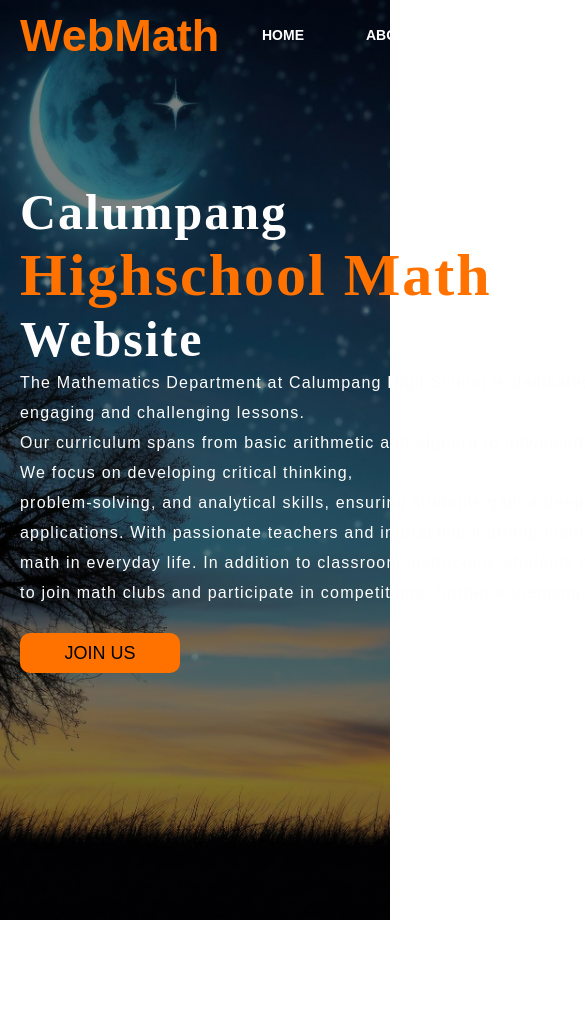
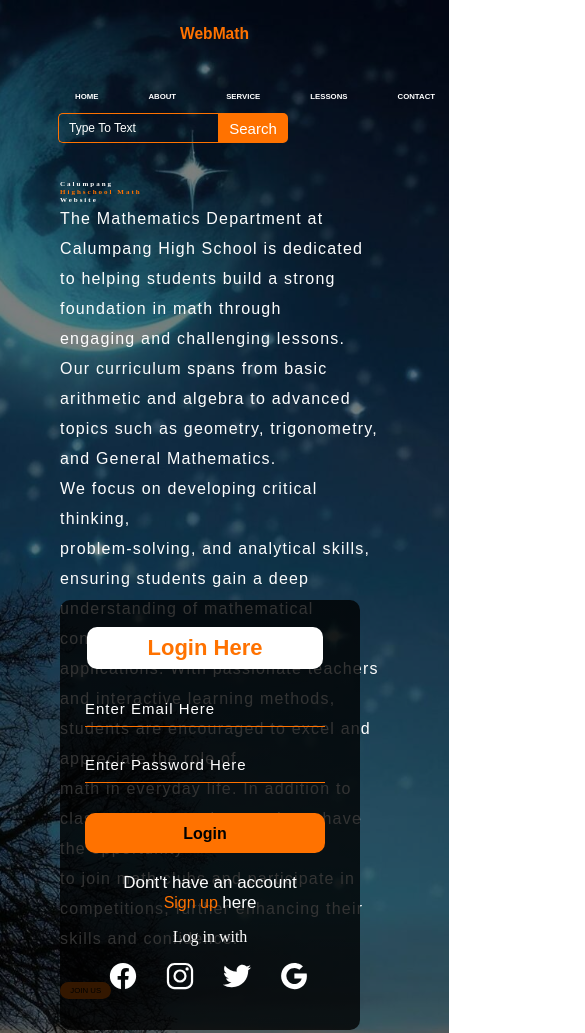
Before and after one commit to CHSMATH/education, a plain HTML site: page index.html in a window 390 px wide. Shown: the top 1033 px of the page, 585 px wide, since content can reach past the window. Before the commit the page ends 920 px from the top, so only its background shows below. Drawn offline with nearby package versions, Linux system fonts and the light colour scheme.

Commit message:
Update style.css

```diff
--- a/style.css
+++ b/style.css
@@ -5,7 +5,7 @@
 }
 
 .main{
-    width: 100%;
+    width: 110%;
     background: linear-gradient(to top, rgba(0,0,0,0.5)50%,rgba(0,0,0,0.5)50%), url(1.jpeg);
     background-position: center;
     background-size: cover;
@@ -165,7 +165,7 @@ ul li a:hover{
     background: linear-gradient(to top, rgba(0,0,0,0.8)50%,rgba(0,0,0,0.8)50%);
     position: absolute;
     top: -20px;
-    left: 1200px;
+    left: 870px;
     border-radius: 10px;
     padding: 25px;
 }
@@ -263,3 +263,228 @@ ul li a:hover{
     padding-bottom: 10px;
     text-align: center;
 }
+
+@media screen and (max-width:1200px) {
+    /*Normal Screen*/
+
+    .navbar{
+        width: 100%;
+        height: 100px;
+    }
+    ul{
+        margin-left: 30px;
+    }
+    ul li{
+        margin-left: 60px;
+    }
+    ul li a{
+        font-size: 1.6vw;
+    }
+
+    .search{
+        margin-top: 3px;
+        margin-left: 290px;
+    }
+    .srch{
+        height: 40px;
+        width: 190px;
+        font-size: 14px;
+    }
+    .brn{
+        height: 40px;
+        width: 80px;
+    }
+
+    .content{
+        width: 100%;
+    }
+    .content h1, .content span{
+        font-size: 4.5vw;
+    }
+    .content .cn{
+        width: 13%;
+        height: 3.5vw;
+        font-size: 1.8vw;
+    }
+    .content a{
+        font-size: 1.6vw;
+    }
+}
+
+@media screen and (max-width:1170px) {
+    /*Login-box*/
+
+    .main{
+        padding-left: 20px;
+        height: 180vh;
+    }
+    .form{
+        margin-left: -30px;
+        width: 250px;
+        height: 380px;
+        background: linear-gradient(to top, rgba(0,0,0,0.8)50%,rgba(0,0,0,0.8)50%);
+        position: absolute;
+        top: 420px;
+        left: 50px;
+        border-radius: 10px;
+        padding: 25px;
+    }
+    .form input{
+        width: 240px;
+        height: 35px;
+        background: transparent;
+        border-bottom: 1px solid #ff7200;
+        border-top: none;
+        border-right: none;
+        border-left: none;
+        color: #fff;
+        font-size: 15px;
+        letter-spacing: 1px;
+        margin-top: 20px;
+        font-family: sans-serif;
+    }
+    .btnn a{
+        font-size: 16px;
+    }
+    .form .link a{
+        font-size: 16px;
+    }
+}
+
+@media screen and (max-width:830px) {
+    /*Tablet*/
+    .content{
+        margin-top: 120px;
+        width: 80%;
+        margin-left: 40px;
+    }
+    .content h1, .content span{
+        width: 90%;
+        font-size: 1.8vw;
+    }
+    .content .cn{
+        width: 15%;
+        height: 4.5vw;
+        font-size: 2vw;
+    }
+    .content a{
+        font-size: 2vw;
+    }
+    .logo{
+        margin-left: 240px;
+        width: 100%;
+        margin-top: 15px;
+        font-size: 5vw;
+    }
+    .menu{
+        width: 100%;
+    }
+    ul{
+        margin-top: -5px;
+        margin-left: 5px;
+    }
+    ul li{
+        margin-left: 60px;
+    }
+    ul li a{
+        font-size: 2vh;
+    }
+    .search{
+        margin-top: -20px;
+        margin-left: 60px;
+    }
+    .srch{
+        height: 30px;
+        width: 160px;
+        font-size: 12px;
+    }
+    .btn{
+        height: 30px;
+        width: 70px;
+    }
+    .main{
+        padding-left: 20px;
+        height: 180vh;
+    }
+    .form{
+        margin-left: -30px;
+        width: 250px;
+        height: 380px;
+        background: linear-gradient(to top, rgba(0,0,0,0.8)50%,rgba(0,0,0,0.8)50%);
+        position: absolute;
+        top: 420px;
+        left: 50px;
+        border-radius: 10px;
+        padding: 25px;
+    }
+    .form input{
+        width: 240px;
+        height: 35px;
+        background: transparent;
+        border-bottom: 1px solid #ff7200;
+        border-top: none;
+        border-right: none;
+        border-left: none;
+        color: #fff;
+        font-size: 15px;
+        letter-spacing: 1px;
+        margin-top: 20px;
+        font-family: sans-serif;
+    }
+    .btnn a{
+        font-size: 16px;
+    }
+    .form .link a{
+        font-size: 16px;
+    }
+}
+
+@media screen and (max-width:600px) {
+    /*IPAD old version*/
+
+    .content{
+        margin-top: 80px;
+        margin-left: 20px;
+    }
+    .search{
+        margin-top: -40px;
+        margin-left: 42px;
+    }
+    .logo{
+        margin-left: 180px;
+        font-size: 4vw;
+    }
+    ul{
+        margin-top: -25px;
+        margin-left: 5px;
+    }
+    ul li{
+        margin-left: 50px;
+    }
+    ul li a{
+        font-size: 2vw;
+    }
+
+    @media screen and (max-width:450px) {
+        /*mobile*/
+
+        .logo{
+            margin-left: 140px;
+            font-size: 4vw;
+        }
+        ul{
+            margin-top: -25px;
+        }
+        ul li{
+            margin-top: 42px;
+        }
+        ul li a{
+            font-size: 2vw;
+        }
+        .search{
+            margin-top: -40px;
+            margin-left: 38px;
+        }
+    }
+
+}
```
